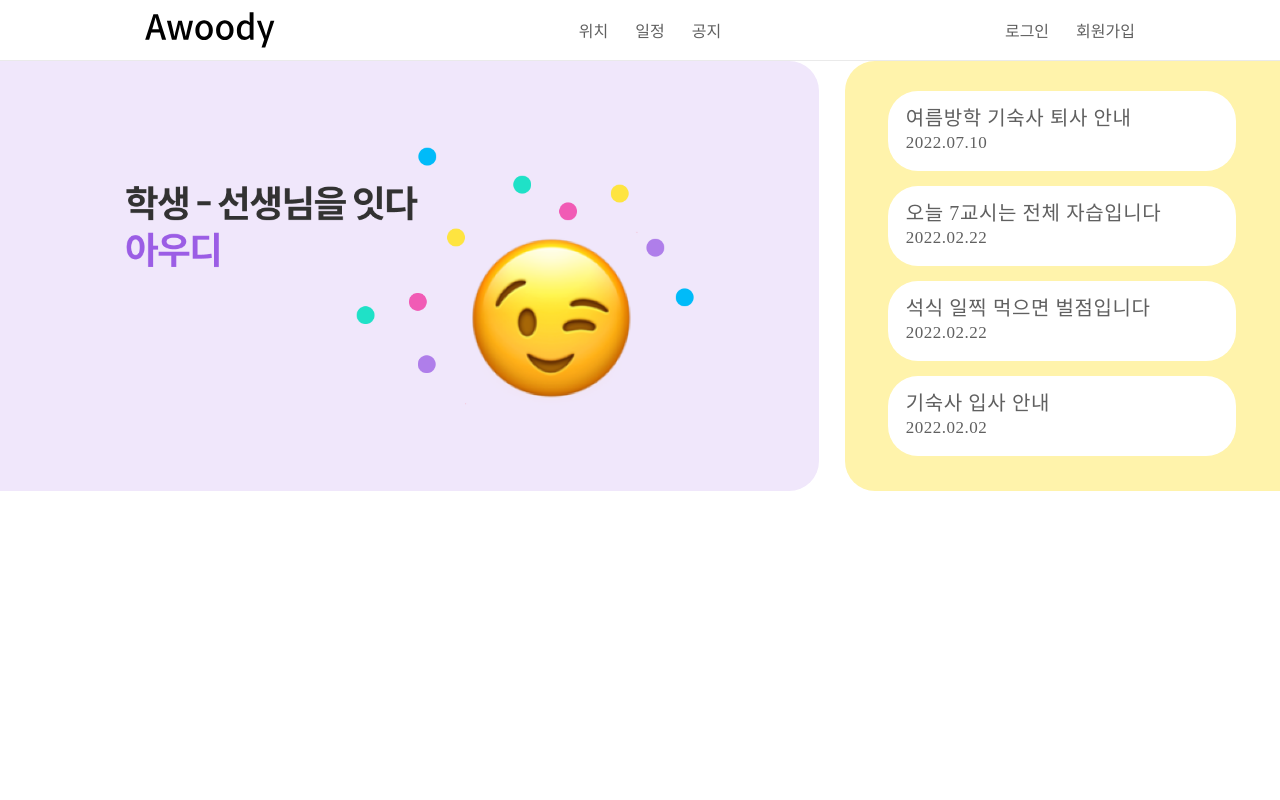
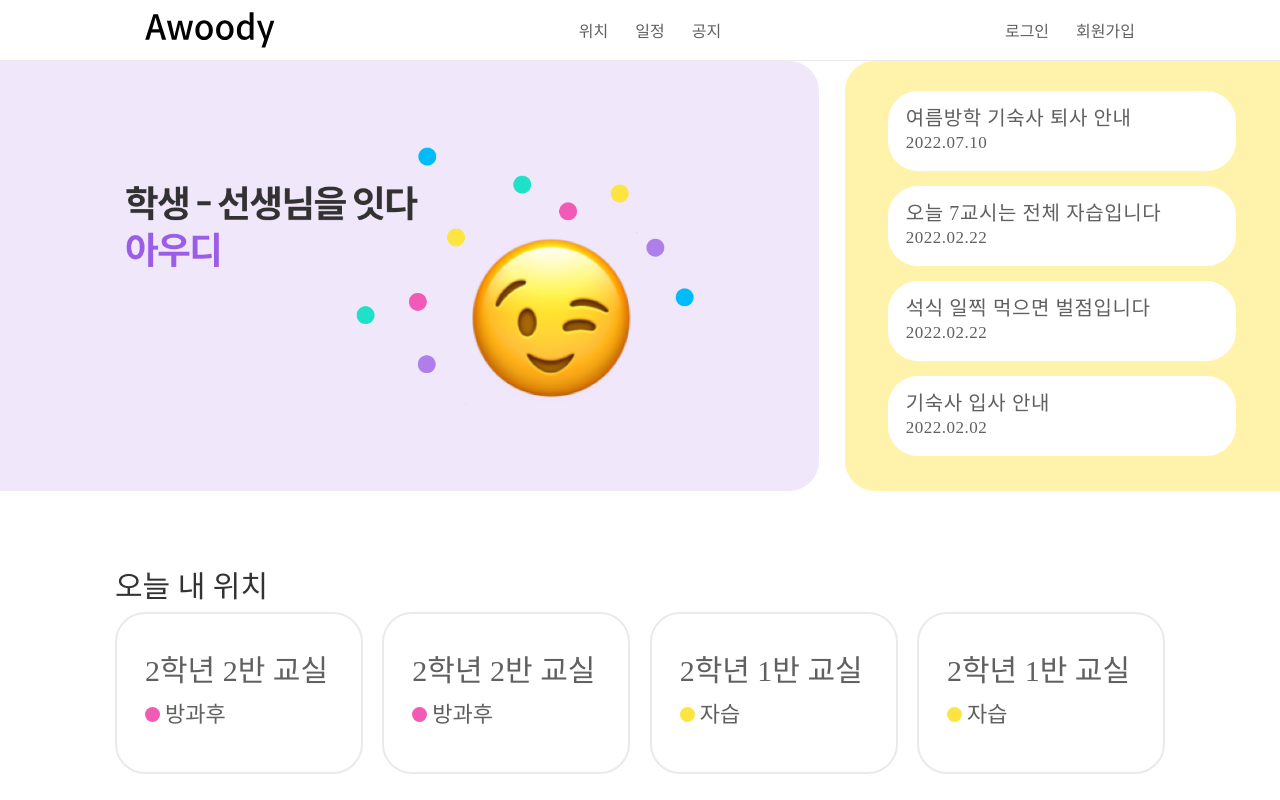
Before and after one commit to gimhanul/awoody, a React (Create React App) app: page / in a window 1280 px wide. Built offline with nearby package versions, Linux system fonts and the light colour scheme; a web font is replaced by a local one.

Commit message:
ADD :: Main page (#3)
- main page 구현
- min-width 1050px로 주고 구현
- today position data 추가

```diff
--- a/src/pages/Main/Main.js
+++ b/src/pages/Main/Main.js
@@ -1,6 +1,8 @@
 import "./Main.scss";
 import noticeData from "./notice.json";
+import todayPositionData from "./todayPosition.json";
 import Notice from "../../components/Notice/Notice";
+import Position from "../../components/Position/Position";
 
 export default function Main() {
     return (
@@ -23,7 +25,19 @@ export default function Main() {
                 </div>
             </div>
             <div className="main-today-position">
-
+                <div className="main-today-position-inner">
+                    <p className="main-today-position--title">오늘 내 위치</p>
+                    <div className="main-today-position--card">
+                        {
+                            todayPositionData.todayPosition.map(p => (
+                                <Position
+                                    position={p.position}
+                                    classType={p.classType}
+                                />
+                            ))
+                        }
+                    </div>
+                </div>
             </div>
         </section>
     )
--- a/src/pages/Main/Main.scss
+++ b/src/pages/Main/Main.scss
@@ -1,6 +1,7 @@
+@import "../../styles/common";
+
 section {
-  width: 1050px;
-
+  width: 100%;
 
   .main-important {
     width: 100vw;
@@ -37,6 +38,26 @@ section {
   }
 
   .main-today-position {
+    width: 100vw;
+    min-width: 1050px;
+    margin-top: 70px;
 
+    .main-today-position-inner {
+      width: 1050px;
+      margin: 0 auto;
+
+      .main-today-position--title {
+        font-style: normal;
+        font-weight: 500;
+        font-size: 30px;
+        line-height: 51px;
+        color: $dark-black;
+      }
+
+      .main-today-position--card {
+        display: flex;
+        justify-content: space-between;
+      }
+    }
   }
 }
--- /dev/null
+++ b/src/pages/Main/todayPosition.json
@@ -0,0 +1,25 @@
+{
+  "date": "2022-02-02",
+  "todayPosition": [
+    {
+      "classTime": 8,
+      "position": "2학년 2반 교실",
+      "classType": "방과후"
+    },
+    {
+      "classTime": 9,
+      "position": "2학년 2반 교실",
+      "classType": "방과후"
+    },
+    {
+      "classTime": 10,
+      "position": "2학년 1반 교실",
+      "classType": "자습"
+    },
+    {
+      "classTime": 10,
+      "position": "2학년 1반 교실",
+      "classType": "자습"
+    }
+  ]
+}
```
